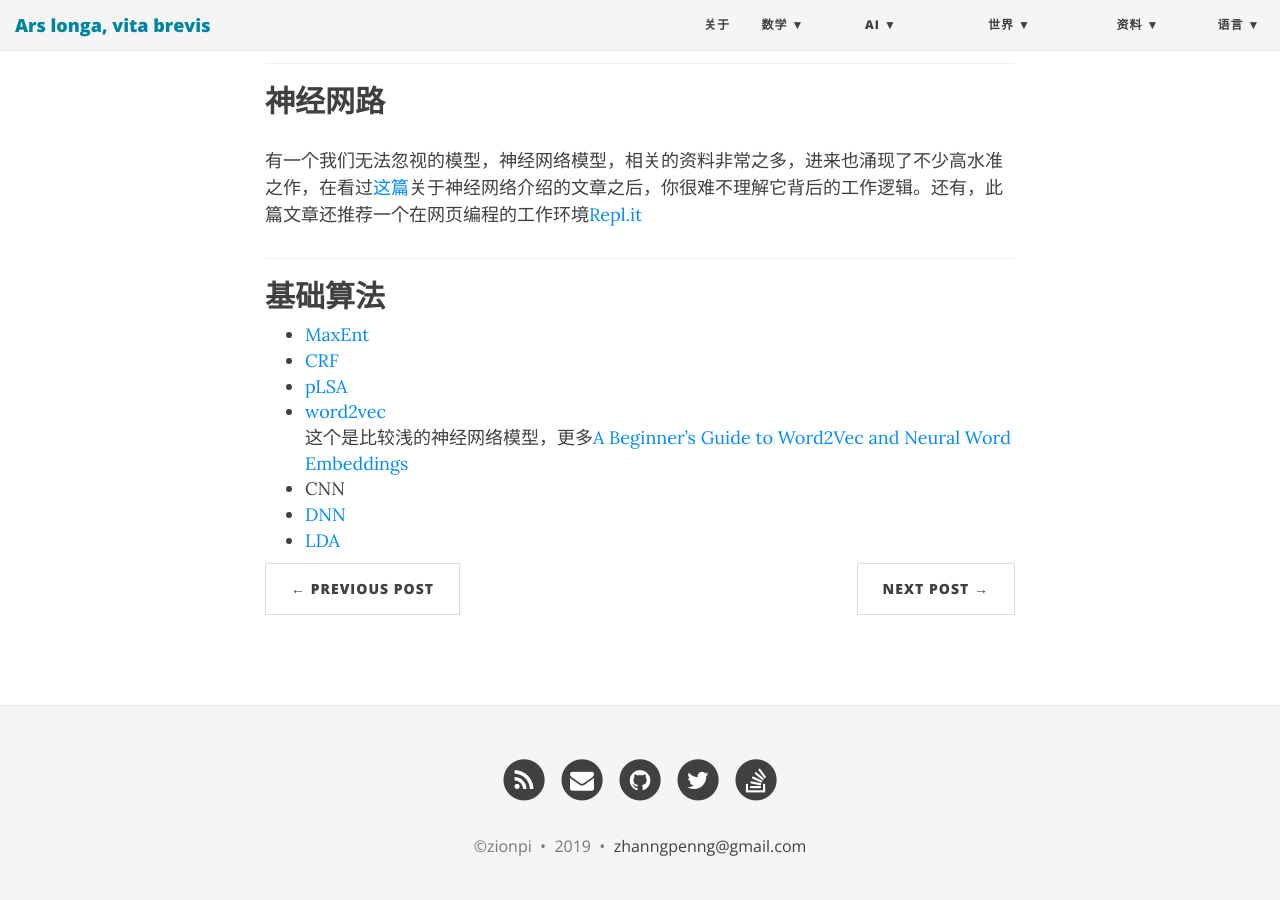
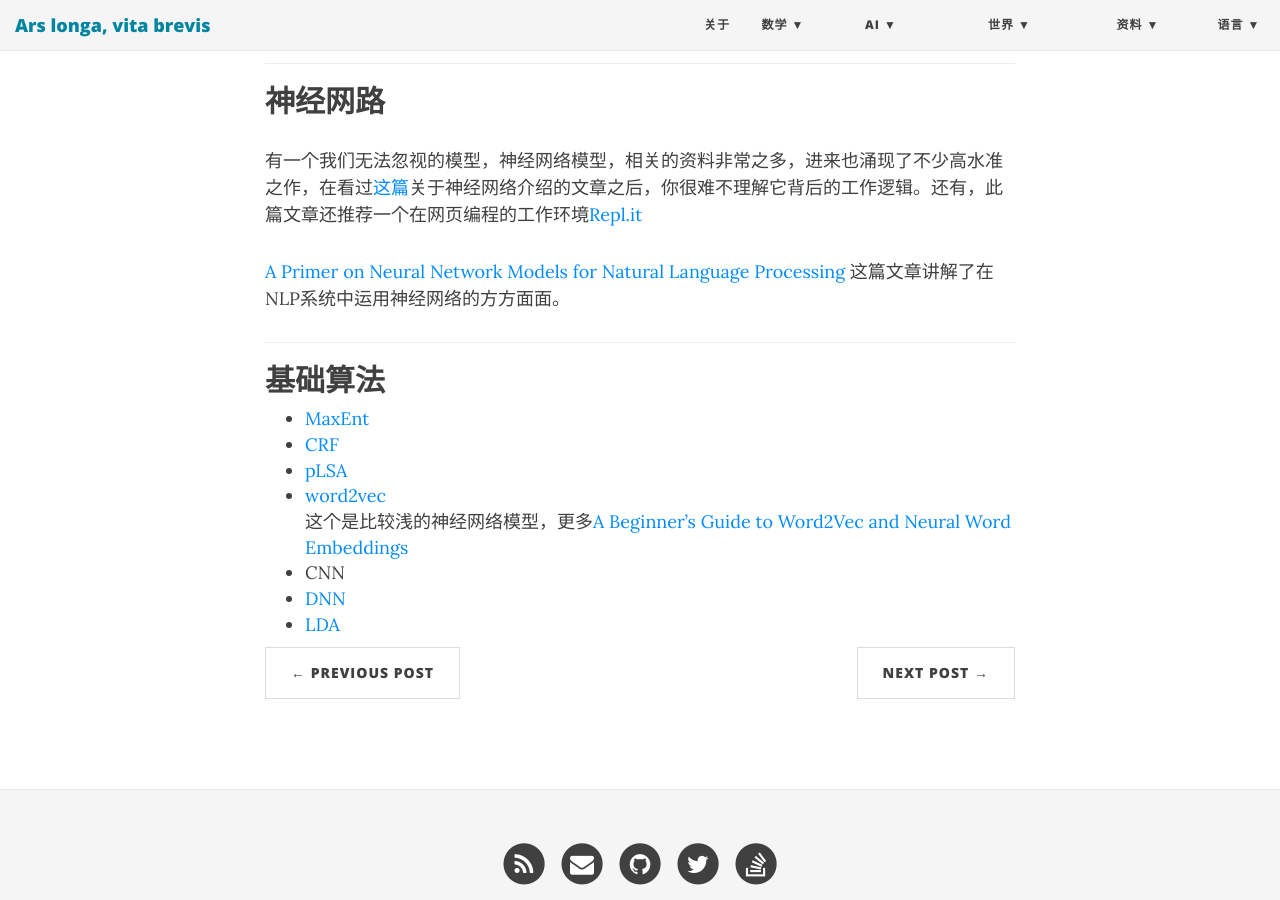
Before and after one commit to ZionPi/zionpi.github.io, a Jekyll site: the page built from _posts/2018-05-26-nlp-related-task-algorithms-and-model.md, in a window 1280 px wide and 900 px high, scrolled down 1346 px. Built offline with Jekyll 4.4.1, drawn with Linux system fonts in a browser that asks for light colours; nearby versions of some CDN libraries.

Commit message:
Update 2018-05-26-nlp-related-task-algorithms-and-model.md

```diff
--- a/_posts/2018-05-26-nlp-related-task-algorithms-and-model.md
+++ b/_posts/2018-05-26-nlp-related-task-algorithms-and-model.md
@@ -49,6 +49,7 @@ title: NLP相关任务算法与模型
 ## 神经网路
 有一个我们无法忽视的模型，神经网络模型，相关的资料非常之多，进来也涌现了不少高水准之作，在看过[这篇](https://victorzhou.com/blog/intro-to-neural-networks/)关于神经网络介绍的文章之后，你很难不理解它背后的工作逻辑。还有，此篇文章还推荐一个在网页编程的工作环境[Repl.it](https://repl.it/languages)
 
+[A Primer on Neural Network Models for Natural Language Processing](https://arxiv.org/abs/1510.00726) 这篇文章讲解了在NLP系统中运用神经网络的方方面面。
 
 ---
 ## 基础算法
```
